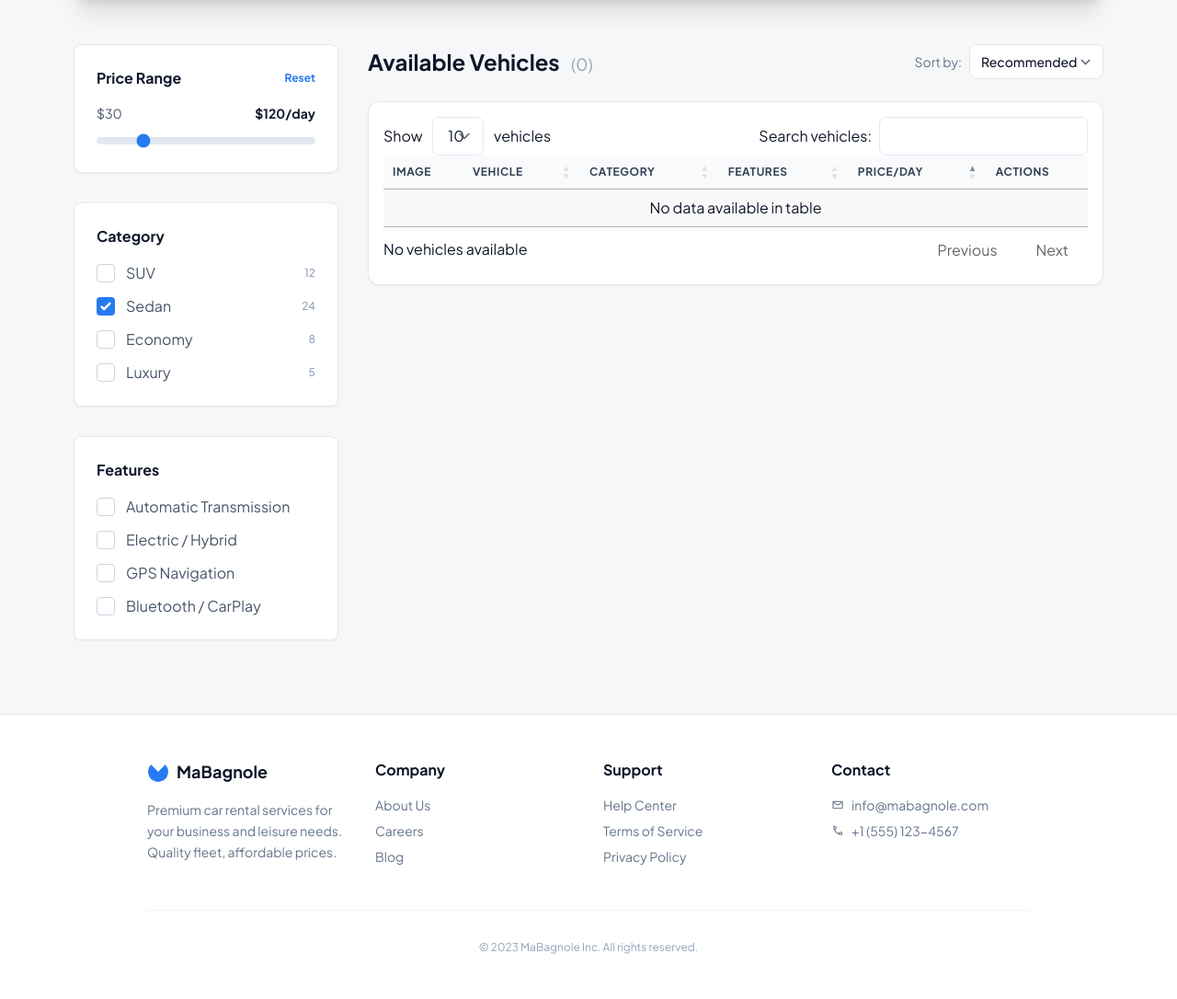
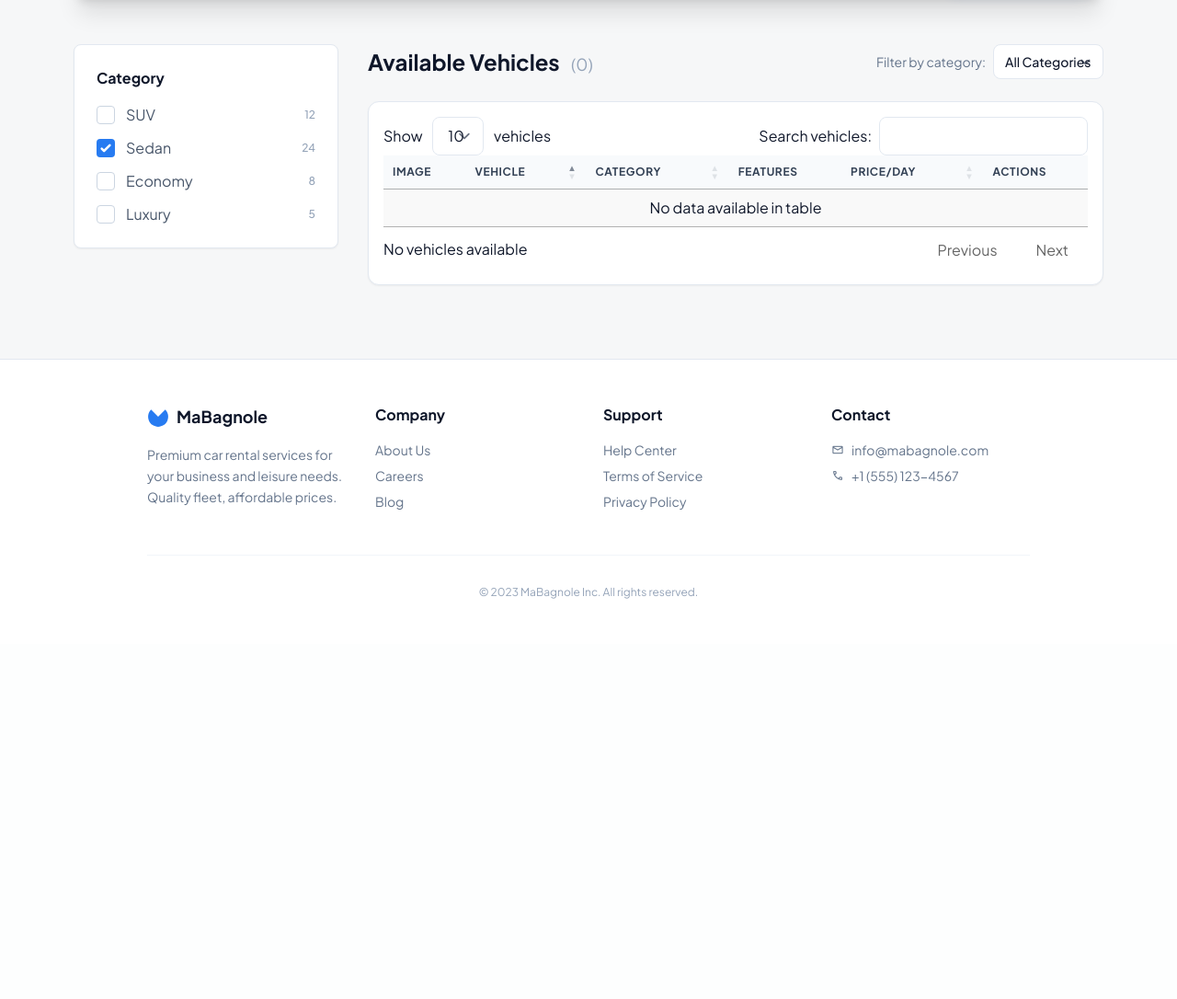
Before and after one commit to Moussa-Mohammed1/MaBagnole, a PHP site: template App/Views/Client/cars.php in a window 1280 px wide. Shown: the part 469-1555 px from the top of the page at 92% size. After the commit the page ends 1120 px from the top, so only its background shows below. Run offline with PHP 8.4, Linux system fonts and the light colour scheme; the template is opened without the code that fills it, so the values that code supplies are empty; some libraries are stand-ins or nearby versions.

Commit message:
feat: Add category filter to client cars view

```diff
--- a/App/Views/Client/cars.php
+++ b/App/Views/Client/cars.php
@@ -195,20 +195,6 @@ $cars = Vehicule::getAllCars();
         <div class="flex flex-col lg:flex-row gap-8">
             <!-- Sidebar Filters -->
             <aside class="w-full lg:w-72 shrink-0 space-y-8">
-                <!-- Filter Group: Price -->
-                <div class="bg-white dark:bg-slate-800 rounded-lg p-6 border border-slate-200 dark:border-slate-700 shadow-sm">
-                    <div class="flex items-center justify-between mb-4">
-                        <h3 class="font-bold text-slate-900 dark:text-white">Price Range</h3>
-                        <span class="text-xs text-primary font-bold cursor-pointer hover:underline">Reset</span>
-                    </div>
-                    <div class="space-y-4">
-                        <div class="flex items-center justify-between text-sm text-slate-600 dark:text-slate-400">
-                            <span>$30</span>
-                            <span class="font-bold text-slate-900 dark:text-white">$120/day</span>
-                        </div>
-                        <input class="w-full h-2 bg-slate-200 rounded-lg appearance-none cursor-pointer accent-primary dark:bg-slate-700" max="500" min="30" type="range" value="120" />
-                    </div>
-                </div>
                 <!-- Filter Group: Category -->
                 <div class="bg-white dark:bg-slate-800 rounded-lg p-6 border border-slate-200 dark:border-slate-700 shadow-sm">
                     <h3 class="font-bold text-slate-900 dark:text-white mb-4">Category</h3>
@@ -235,39 +221,19 @@ $cars = Vehicule::getAllCars();
                         </label>
                     </div>
                 </div>
-                <!-- Filter Group: Features -->
-                <div class="bg-white dark:bg-slate-800 rounded-lg p-6 border border-slate-200 dark:border-slate-700 shadow-sm">
-                    <h3 class="font-bold text-slate-900 dark:text-white mb-4">Features</h3>
-                    <div class="space-y-3">
-                        <label class="flex items-center gap-3 cursor-pointer group">
-                            <input class="w-5 h-5 rounded border-slate-300 text-primary focus:ring-primary dark:bg-slate-700 dark:border-slate-600 dark:checked:bg-primary" type="checkbox" />
-                            <span class="text-slate-600 dark:text-slate-300 group-hover:text-primary transition-colors">Automatic Transmission</span>
-                        </label>
-                        <label class="flex items-center gap-3 cursor-pointer group">
-                            <input class="w-5 h-5 rounded border-slate-300 text-primary focus:ring-primary dark:bg-slate-700 dark:border-slate-600 dark:checked:bg-primary" type="checkbox" />
-                            <span class="text-slate-600 dark:text-slate-300 group-hover:text-primary transition-colors">Electric / Hybrid</span>
-                        </label>
-                        <label class="flex items-center gap-3 cursor-pointer group">
-                            <input class="w-5 h-5 rounded border-slate-300 text-primary focus:ring-primary dark:bg-slate-700 dark:border-slate-600 dark:checked:bg-primary" type="checkbox" />
-                            <span class="text-slate-600 dark:text-slate-300 group-hover:text-primary transition-colors">GPS Navigation</span>
-                        </label>
-                        <label class="flex items-center gap-3 cursor-pointer group">
-                            <input class="w-5 h-5 rounded border-slate-300 text-primary focus:ring-primary dark:bg-slate-700 dark:border-slate-600 dark:checked:bg-primary" type="checkbox" />
-                            <span class="text-slate-600 dark:text-slate-300 group-hover:text-primary transition-colors">Bluetooth / CarPlay</span>
-                        </label>
-                    </div>
-                </div>
             </aside>
             <!-- Vehicle Grid -->
             <div class="flex-1">
                 <div class="flex items-center justify-between mb-6">
                     <h2 class="text-2xl font-bold text-slate-900 dark:text-white">Available Vehicles <span class="text-slate-400 font-normal text-lg ml-2">(<?= count($cars) ?>)</span></h2>
                     <div class="flex items-center gap-2">
-                        <span class="text-sm text-slate-500 hidden sm:inline">Sort by:</span>
-                        <select class="form-select bg-white dark:bg-slate-800 border-slate-200 dark:border-slate-700 rounded-lg text-sm font-medium py-2 px-3 focus:ring-primary focus:border-primary">
-                            <option>Recommended</option>
-                            <option>Price: Low to High</option>
-                            <option>Price: High to Low</option>
+                        <span class="text-sm text-slate-500 hidden sm:inline">Filter by category:</span>
+                        <select id="cattt" class="form-select bg-white dark:bg-slate-800 border-slate-200 dark:border-slate-700 rounded-lg text-sm font-medium py-2 px-3 focus:ring-primary focus:border-primary">
+                            <option value="">All Categories</option>
+                            <?php $categories = Category::getAllCategories();
+                            foreach($categories as $cat):?>
+                            <option name="<?= $cat->nom ?>"><?= $cat->nom ?></option>
+                            <?php endforeach;?>
                         </select>
                     </div>
                 </div>
@@ -286,7 +252,6 @@ $cars = Vehicule::getAllCars();
                         </thead>
                         <tbody class="divide-y divide-slate-200 dark:divide-slate-700">
                             <?php
-                            // Helper function to get category badge color
                             function getCategoryColor($categoryName)
                             {
                                 $colors = [
@@ -305,7 +270,7 @@ $cars = Vehicule::getAllCars();
                                 foreach ($cars as $car) {
                                     $categoryColor = getCategoryColor($car->nom ?? 'Other');
                             ?>
-                                    <tr class="hover:bg-slate-50 dark:hover:bg-slate-700/50 transition-colors">
+                                    <tr class="hover:bg-slate-50 car dark:hover:bg-slate-700/50 transition-colors">
                                         <td class="px-4 py-3">
                                             <img src="<?= htmlspecialchars($car->image ?? 'https://via.placeholder.com/150') ?>"
                                                 alt="<?= htmlspecialchars($car->marque . ' ' . $car->model) ?>"
@@ -320,7 +285,7 @@ $cars = Vehicule::getAllCars();
                                                 <?= htmlspecialchars($car->description ?? 'No description') ?>
                                             </div>
                                         </td>
-                                        <td class="px-4 py-3">
+                                        <td class="px-4 category py-3">
                                             <span class="px-2 py-1 <?= $categoryColor ?> rounded-md text-xs font-bold">
                                                 <?= htmlspecialchars($car->nom ?? 'N/A') ?>
                                             </span>
@@ -430,18 +395,18 @@ $cars = Vehicule::getAllCars();
 
     <script>
         $(document).ready(function() {
-            $('#carsTable').DataTable({
+            var table = $('#carsTable').DataTable({
                 "pageLength": 10,
                 "lengthMenu": [
                     [5, 10, 25, 50, -1],
                     [5, 10, 25, 50, "All"]
                 ],
                 "order": [
-                    [4, "asc"]
+                    [1, "asc"]
                 ],
                 "columnDefs": [{
                         "orderable": false,
-                        "targets": [0, 5]
+                        "targets": [0, 3, 5]
                     },
                     {
                         "searchable": false,
@@ -463,9 +428,13 @@ $cars = Vehicule::getAllCars();
                 },
                 "responsive": true
             });
+
+            $('#cattt').on('change', () => {
+                let selectedCategory = $(this).val();
+                table.column(2).search(selectedCategory).draw();
+            });
         });
 
-        // Function to view car details
         function viewCarDetails(carId) {
             window.location.href = 'info.php?id=' + carId;
         }
```
